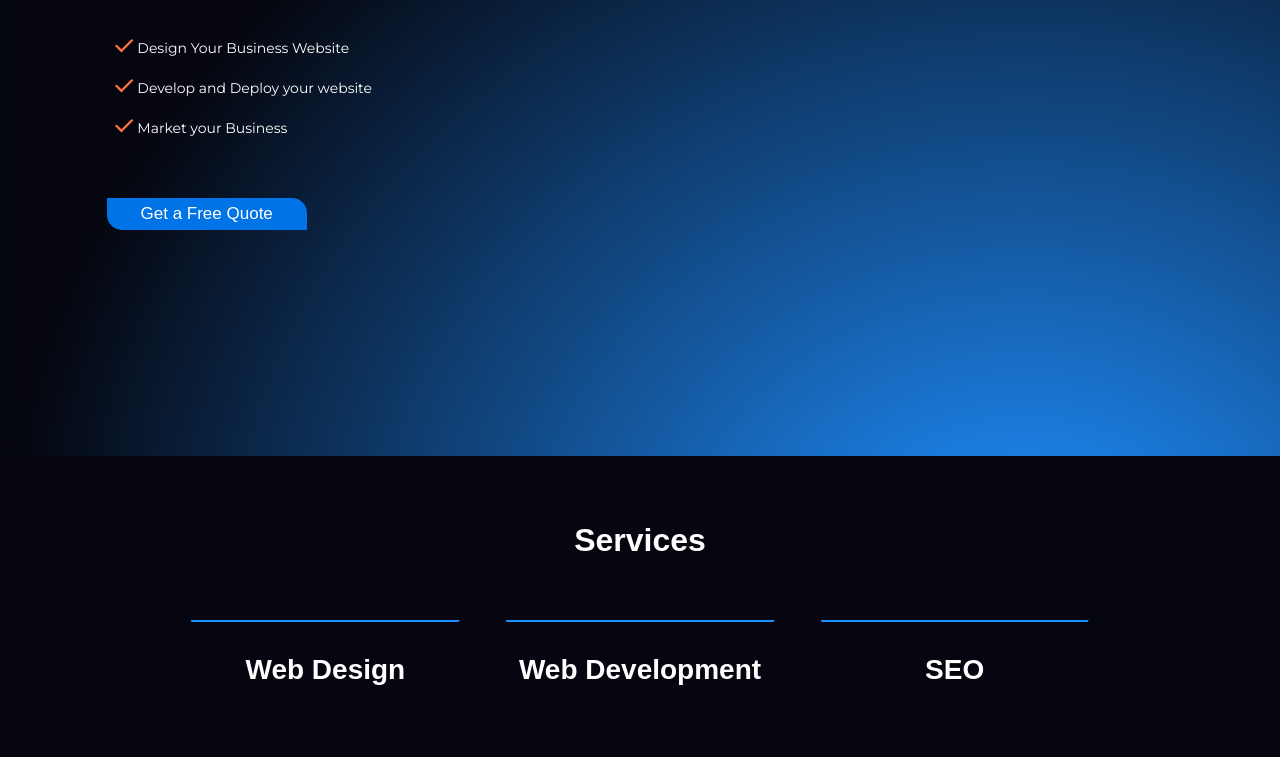
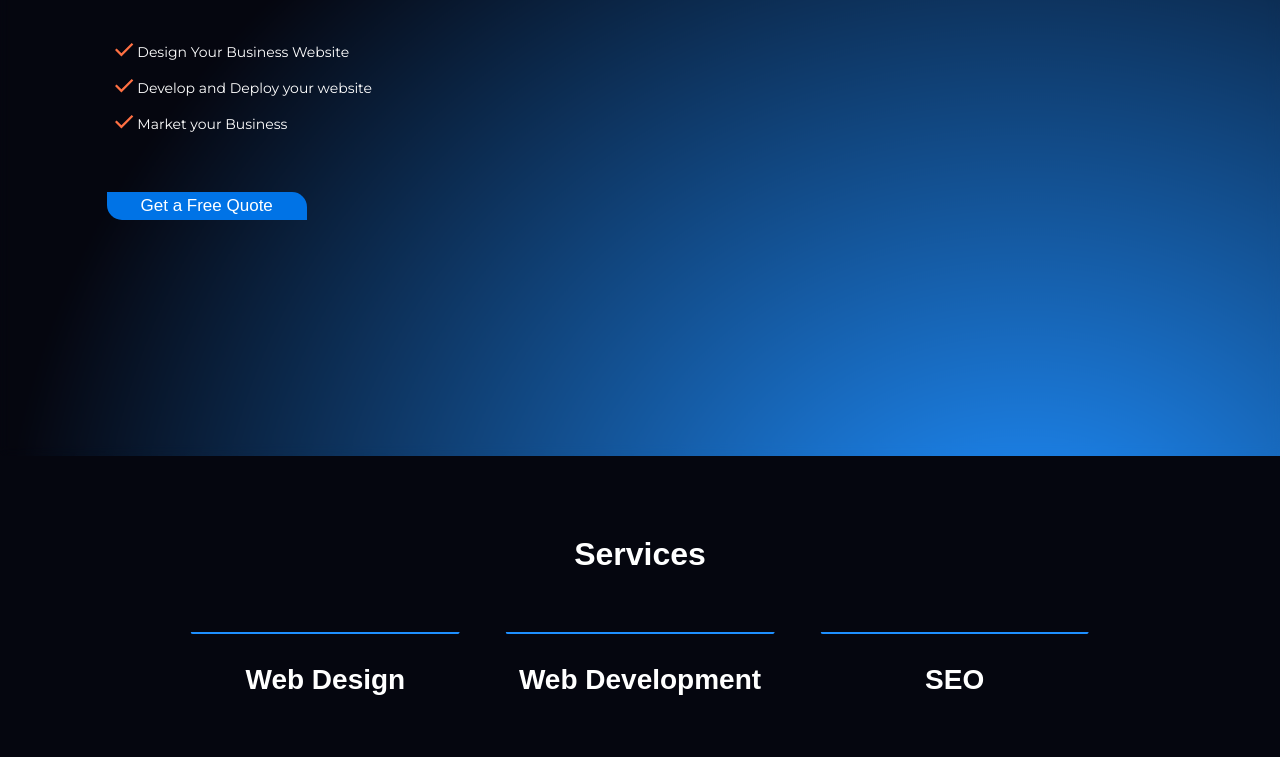
Before and after one commit to ismail-ahmad/Design-Gravitas, a plain HTML site: page index.html in a window 1280 px wide. Shown: the part 344-1101 px from the top of the page. Drawn offline with Linux system fonts and the light colour scheme; a web font is replaced by a local one.

Commit message:
adjust line height to 24px to 20px

```diff
--- a/index.html
+++ b/index.html
@@ -66,7 +66,7 @@
       margin: 0;
       box-sizing: border-box;
       list-style-type: none;
-      line-height: 24px;
+      line-height: 20px;
     }
     html{
       width: 100%;
```
